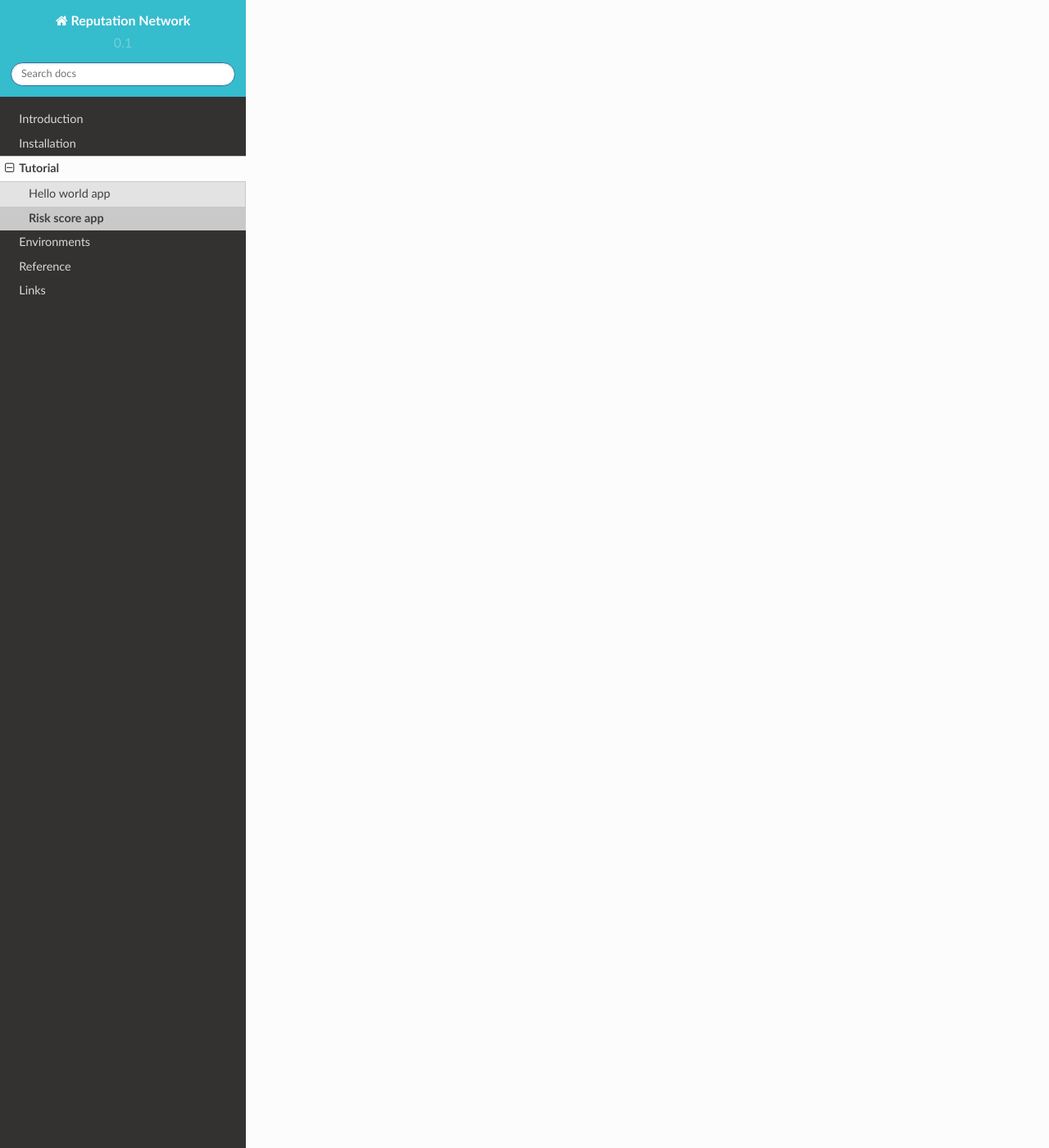
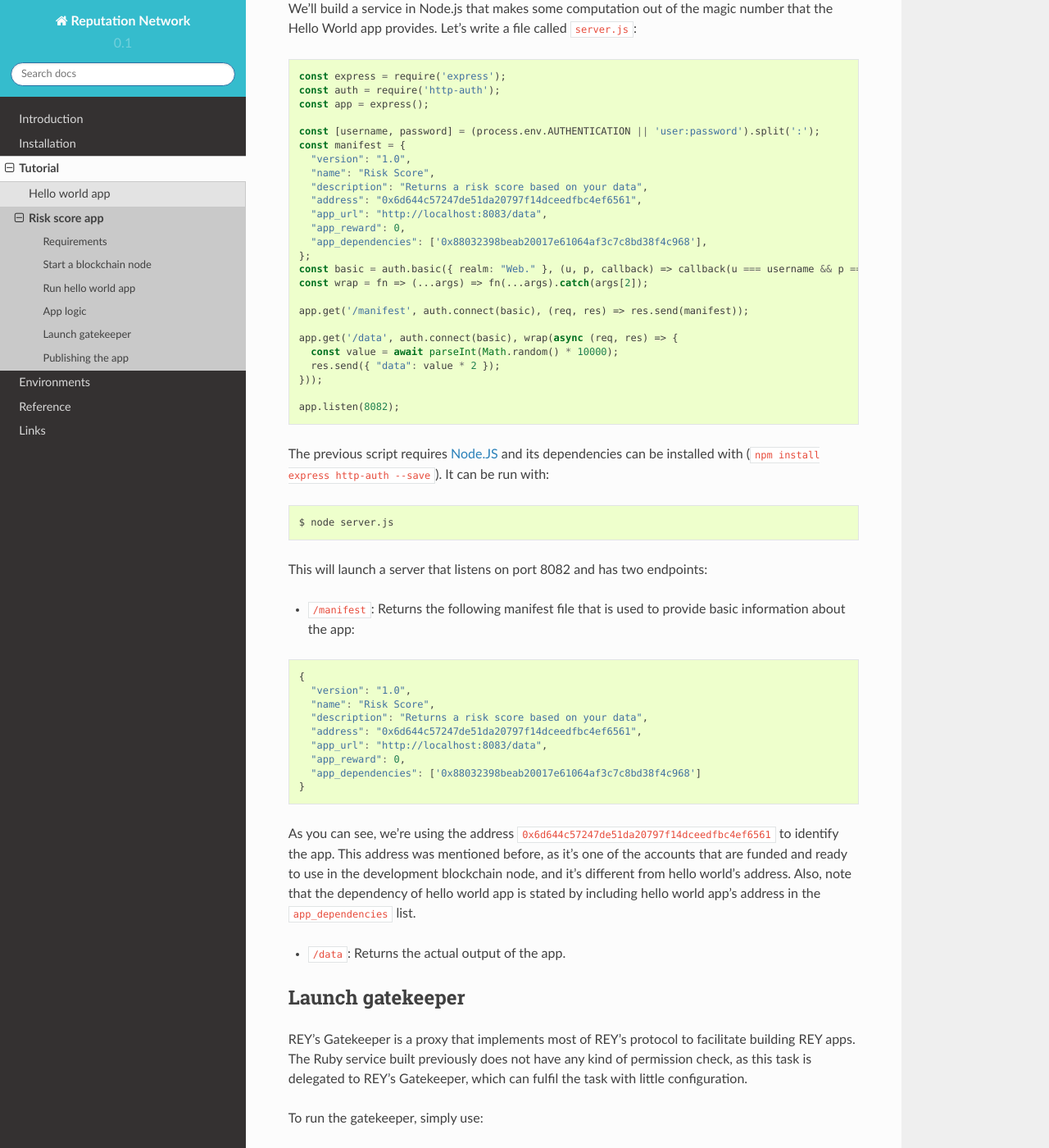
Before and after one commit to reputation-network/rey-docs, a Sphinx documentation site: the page built from docs/contents/tutorial/risk_score.rst, in a window 1280 px wide and 1400 px high, scrolled down 1669 px. Shown: the whole window at 82% size. Built offline with Sphinx 7.4.7 and the Read the Docs theme 2.0.0, drawn with Linux system fonts in a browser that asks for light colours; some of the changed text lies outside the part shown.

Commit message:
Add unfinished risk score app to tutorial

```diff
--- a/docs/contents/tutorial/risk_score.rst
+++ b/docs/contents/tutorial/risk_score.rst
@@ -4,6 +4,143 @@
 Risk score app
 ==============
 
-The sample risk score app is similar to the hello world one but has app dependency. It gathers the data to build a risk score with from another REY app.
+The sample risk score app is similar to the hello world one but has an app dependency. It gathers data from one app to build a risk score out of them.
 
-Coming soon.
+In general, a risk score would involve some computation out several data sources. In this case, we'll simply extract the magic number generated in the :ref:`hello world example <hello_world>` and multiply it by 2. The steps that are involved are:
+
+- Start a blockchain node.
+- Run hello world app.
+- Implement the app's logic in a service.
+- Start the gatekeeper to make the service available in a secure way.
+- Publish the app in the registry.
+
+
+Requirements
+------------
+
+Make sure to have followed the :ref:`installation <installation>` instructions.
+
+Also, you should have already built the :ref:`hello world app <hello_world>`, as it is used as a dependency in the risk score app.
+
+
+Start a blockchain node
+-----------------------
+
+A blockchain node is required to interact with REY's smart contract. For development purposes, we'll use a private blockchain node to avoid worrying about gas costs when interacting with the smart contract.
+
+A docker image with REY's registry and smart contract already published is available, so simply run:
+
+.. code::
+
+  $ rey-cli dev node
+
+This will launch the :ref:`development environment <development>` blockchain node with a port open to RPC connections. So far, we just need to know that the accounts ``0x88032398beab20017e61064af3c7c8bd38f4c968`` and ``0x6d644c57247de51da20797f14dceedfbc4ef6561`` have funds and are available to be used. As said, the smart contracts are already deployed and have the following addresses:
+
+- Main smart contract address: ``0x76C19376b275A5d77858c6F6d5322311eEb92cf5``
+
+- Registry address: ``0x556ED3bEaF6b3dDCb1562d3F30f79bF86fFC05B9``
+
+Run hello world app
+-------------------
+
+We need the hello world app up and running. In general, each app would be run by their own company, so each would use different blockchain nodes (hosted in each company's premises), with their own accounts.
+
+However, for this example, we'll have both apps (hello world and risk score) share the same blockchain node. This means that, in order to start the hello world app, we'll just need to launch its own gatekeeper and its ``server.rb`` file.
+
+To run hello world's main service:
+
+.. code::
+
+  $ ruby helloworld.rb
+
+And to run hello world's gatekeeper:
+
+.. code::
+
+  $ rey-cli dev gatekeeper -e TARGET=http://user:password@localhost:8080/data MANIFEST=http://localhost:8080/manifest APP_ADDRESS=0x88032398beab20017e61064af3c7c8bd38f4c968
+
+App logic
+---------
+
+We'll build a service in Node.js that makes some computation out of the magic number that the Hello World app provides. Let's write a file called ``server.js``:
+
+.. code:: javascript
+
+  const express = require('express');
+  const auth = require('http-auth');
+  const app = express();
+
+  const [username, password] = (process.env.AUTHENTICATION || 'user:password').split(':');
+  const manifest = {
+    "version": "1.0",
+    "name": "Risk Score",
+    "description": "Returns a risk score based on your data",
+    "address": "0x6d644c57247de51da20797f14dceedfbc4ef6561",
+    "app_url": "http://localhost:8083/data",
+    "app_reward": 0,
+    "app_dependencies": ['0x88032398beab20017e61064af3c7c8bd38f4c968'],
+  };
+  const basic = auth.basic({ realm: "Web." }, (u, p, callback) => callback(u === username && p === password));
+  const wrap = fn => (...args) => fn(...args).catch(args[2]);
+
+  app.get('/manifest', auth.connect(basic), (req, res) => res.send(manifest));
+
+  app.get('/data', auth.connect(basic), wrap(async (req, res) => {
+    const value = await parseInt(Math.random() * 10000);
+    res.send({ "data": value * 2 });
+  }));
+
+  app.listen(8082);
+
+
+The previous script requires `Node.JS <http://nodejs.org>`_ and its dependencies can be installed with (``npm install express http-auth --save``). It can be run with:
+
+.. code::
+
+  $ node server.js
+
+This will launch a server that listens on port 8082 and has two endpoints:
+
+- ``/manifest``: Returns the following manifest file that is used to provide basic information about the app:
+
+.. code:: javascript
+
+  {
+    "version": "1.0",
+    "name": "Risk Score",
+    "description": "Returns a risk score based on your data",
+    "address": "0x6d644c57247de51da20797f14dceedfbc4ef6561",
+    "app_url": "http://localhost:8083/data",
+    "app_reward": 0,
+    "app_dependencies": ['0x88032398beab20017e61064af3c7c8bd38f4c968']
+  }
+
+As you can see, we're using the address ``0x6d644c57247de51da20797f14dceedfbc4ef6561`` to identify the app. This address was mentioned before, as it's one of the accounts that are funded and ready to use in the development blockchain node, and it's different from hello world's address. Also, note that the dependency of hello world app is stated by including hello world app's address in the ``app_dependencies`` list.
+
+- ``/data``: Returns the actual output of the app.
+
+Launch gatekeeper
+-----------------
+
+REY's Gatekeeper is a proxy that implements most of REY's protocol to facilitate building REY apps. The Ruby service built previously does not have any kind of permission check, as this task is delegated to REY's Gatekeeper, which can fulfil the task with little configuration.
+
+To run the gatekeeper, simply use:
+
+.. code::
+
+  $ rey-cli dev gatekeeper -p 8083 -e TARGET=http://user:password@localhost:8082/data MANIFEST=http://user:password@localhost:8082/manifest APP_ADDRESS=0x6d644c57247de51da20797f14dceedfbc4ef6561
+
+It requires some parameters to specify where to find the manifest, the app's endpoint, and the app's address. Note that this is risk score's gatekeeper, so we need to specify a port to prevent overlapping with hello world's gatekeeper port.
+
+Publishing the app
+------------------
+
+The app needs to be published in REY's registry so that others can find it just by its public key. The registry associates a public key with its manifest URL.
+
+To publish the app, you'll need to use REY's UI at your browser, which can be started with:
+
+.. code::
+
+  $ rey-cli dev ui
+
+You'll also be able to query the app from the UI.
```
Also changed, not shown: docs/contents/tutorial/hello_world.rst (+7 -7 lines).
